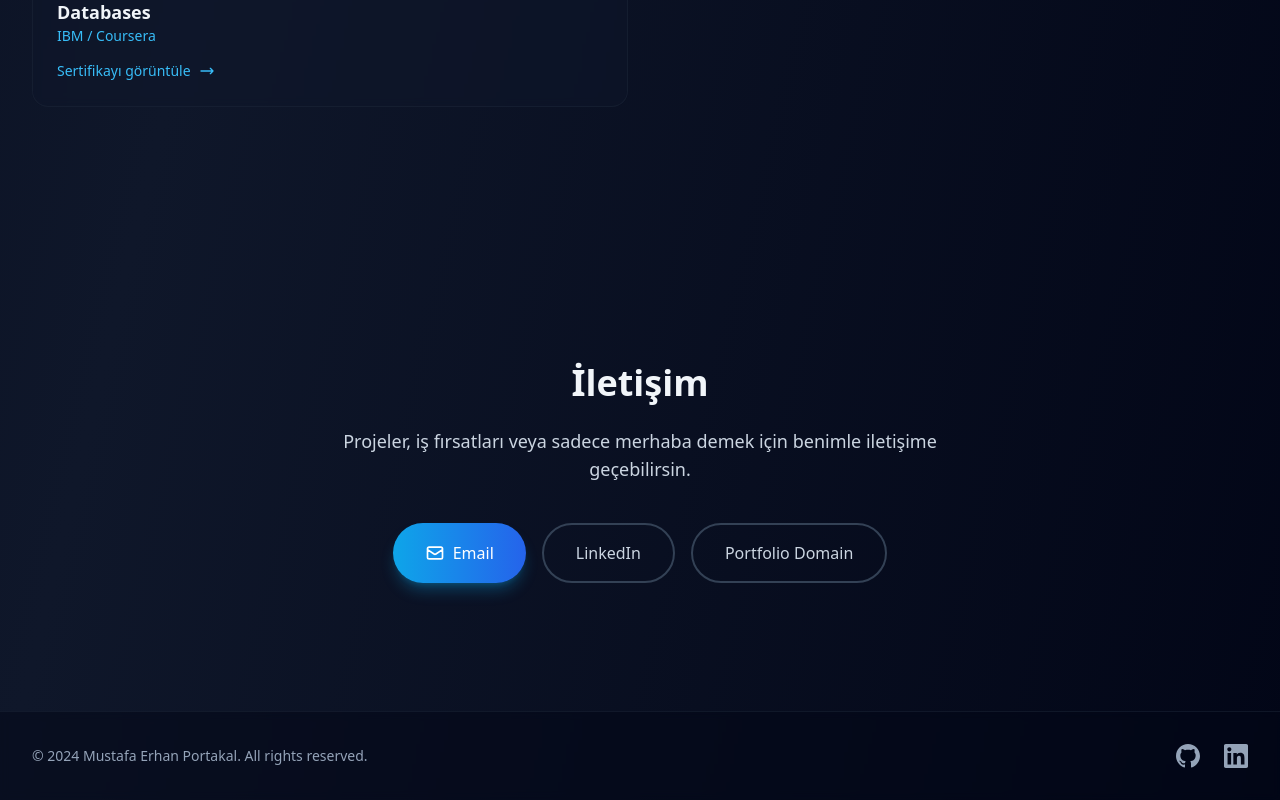
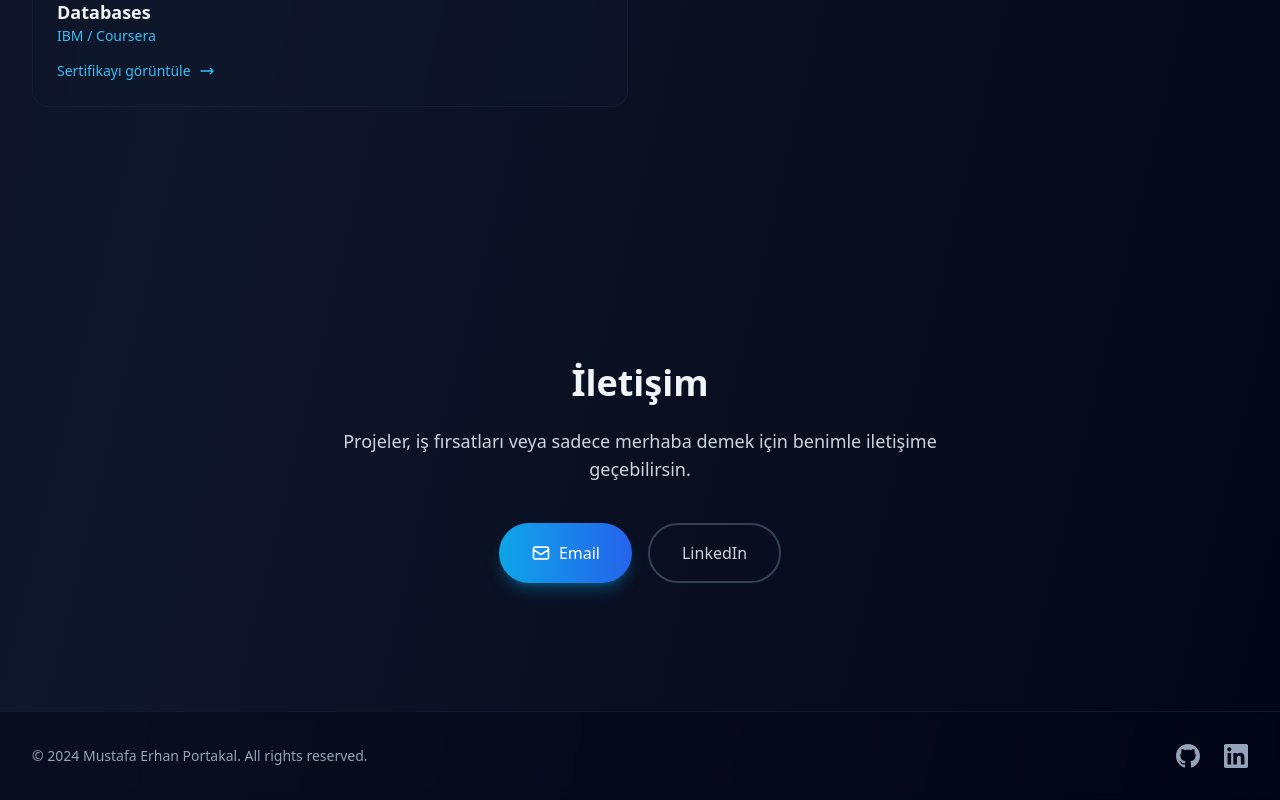
Before and after one commit to MustafaEP/portfolio-website, a React (Vite) app: page / in a window 1280 px wide. Shown: the part 4576-5376 px from the top of the page. Built offline with nearby package versions, Linux system fonts and the light colour scheme.

Commit message:
Deleted Website Link

```diff
--- a/src/App.tsx
+++ b/src/App.tsx
@@ -547,14 +547,6 @@ function App() {
               >
                 LinkedIn
               </a>
-              <a
-                href="https://mustafaerhanportakal.com"
-                target="_blank"
-                rel="noreferrer"
-                className="px-8 py-4 rounded-full border-2 border-slate-700 hover:border-sky-500 text-slate-300 hover:text-sky-400 font-medium hover:scale-105 transition-all duration-200"
-              >
-                Portfolio Domain
-              </a>
             </div>
           </div>
         </section>
```
